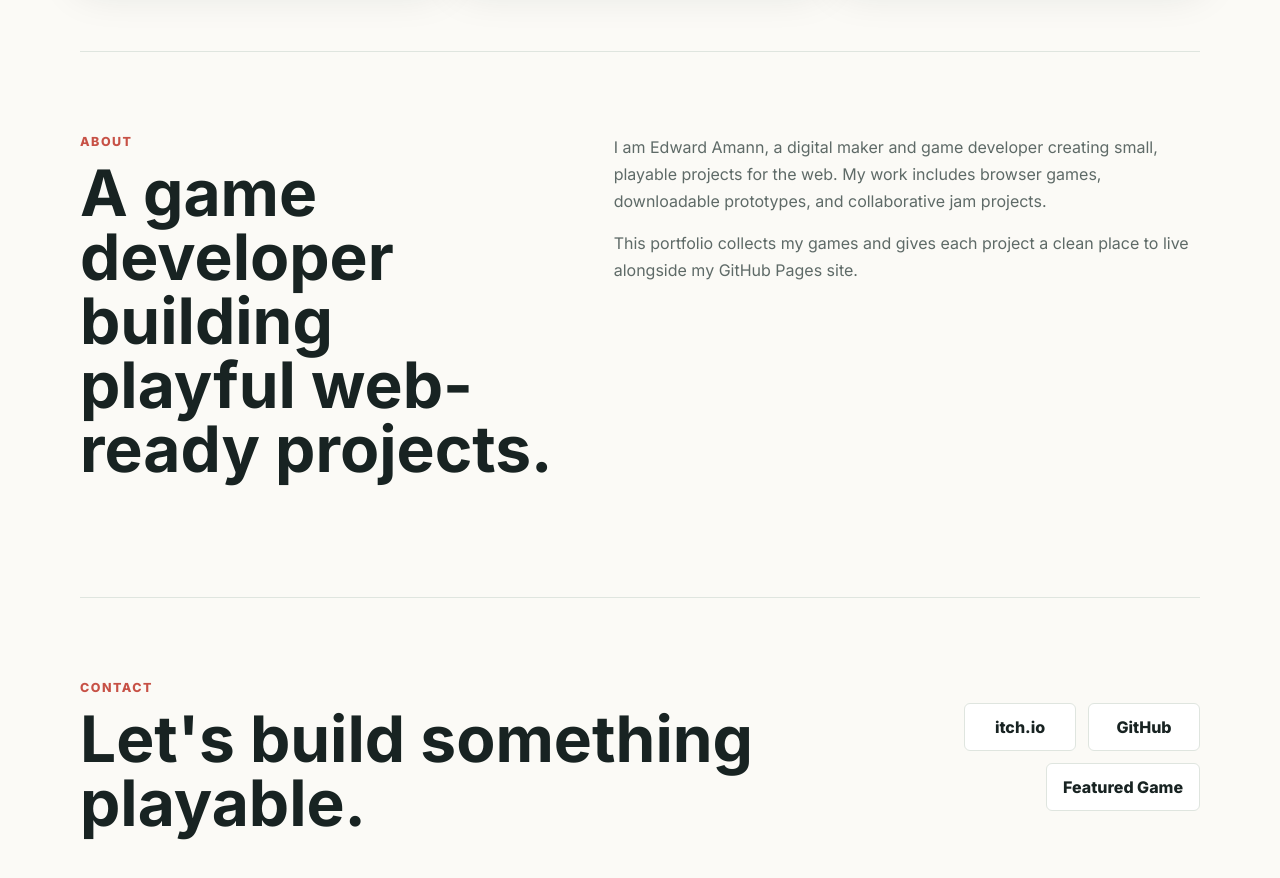
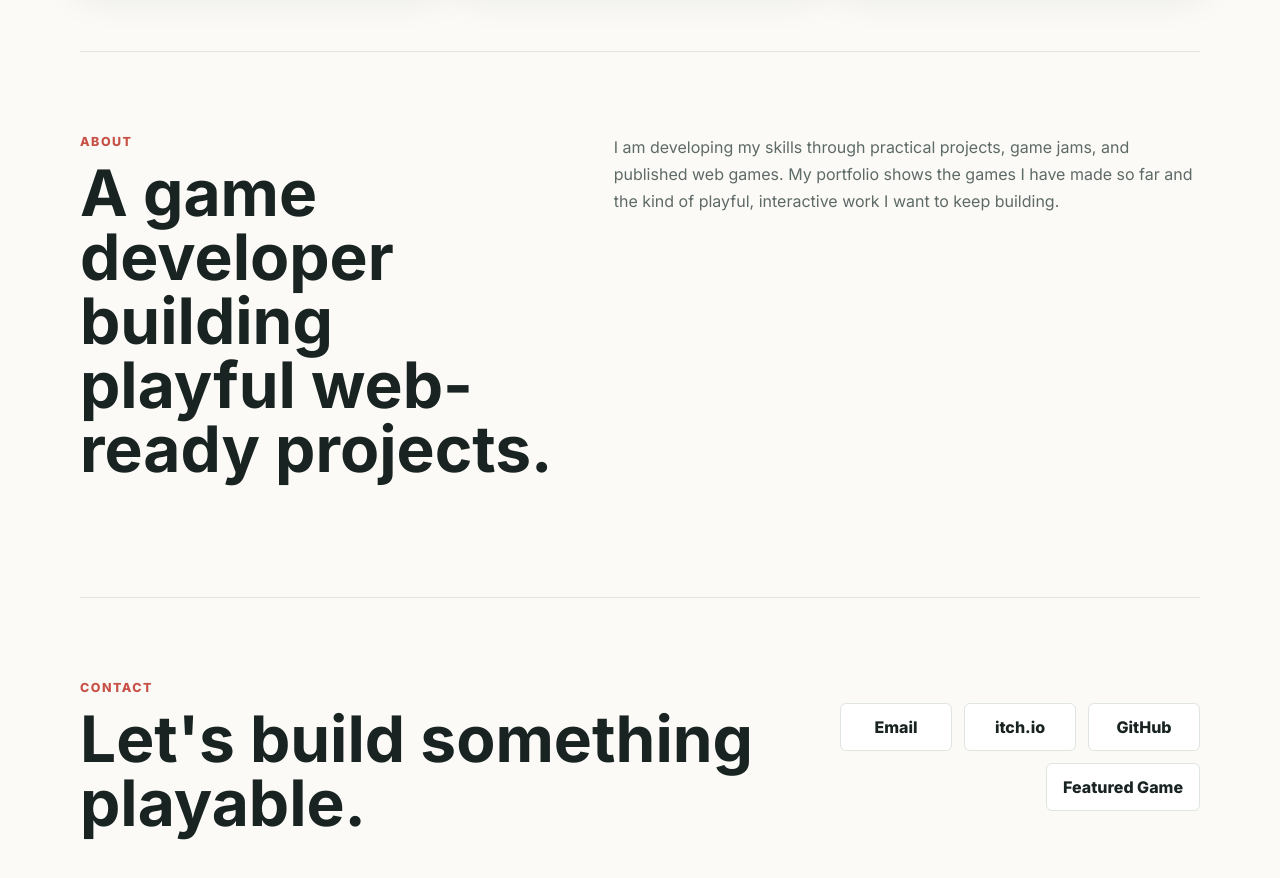
Before and after one commit to EdwardAmann/EdwardAmann.github.io, a plain HTML site: page index.html in a window 1280 px wide. Shown: the part 1640-2518 px from the top of the page. Drawn offline with Linux system fonts and the light colour scheme.

Commit message:
Update index.html

```diff
--- a/index.html
+++ b/index.html
@@ -27,7 +27,7 @@
         <div class="hero-content">
           <p class="eyebrow">Portfolio</p>
           <h1 id="hero-title">Edward Amann</h1>
-          <p class="intro">I create playable web games and digital projects with a focus on clear ideas, responsive controls, and memorable mechanics.</p>
+          <p class="intro">I am an aspiring software engineer building games, web projects, and interactive ideas while developing my skills through practical creative work.</p>
           <div class="hero-actions" aria-label="Primary links">
             <a class="button primary" href="#projects">View projects</a>
             <a class="button secondary" href="https://edward-amann.itch.io/">Itch.io profile</a>
@@ -94,8 +94,7 @@
           <h2>A game developer building playful web-ready projects.</h2>
         </div>
         <div class="about-copy">
-          <p>I am Edward Amann, a digital maker and game developer creating small, playable projects for the web. My work includes browser games, downloadable prototypes, and collaborative jam projects.</p>
-          <p>This portfolio collects my games and gives each project a clean place to live alongside my GitHub Pages site.</p>
+          <p>I am developing my skills through practical projects, game jams, and published web games. My portfolio shows the games I have made so far and the kind of playful, interactive work I want to keep building.</p>
         </div>
       </section>
 
@@ -105,6 +104,7 @@
           <h2>Let's build something playable.</h2>
         </div>
         <div class="contact-links">
+          <a href="mailto:edwardamann2002@gmail.com">Email</a>
           <a href="https://edward-amann.itch.io/">itch.io</a>
           <a href="https://github.com/Edward-Amann">GitHub</a>
           <a href="https://edward-amann.itch.io/barrys-biscuit-burgulary">Featured Game</a>
```
